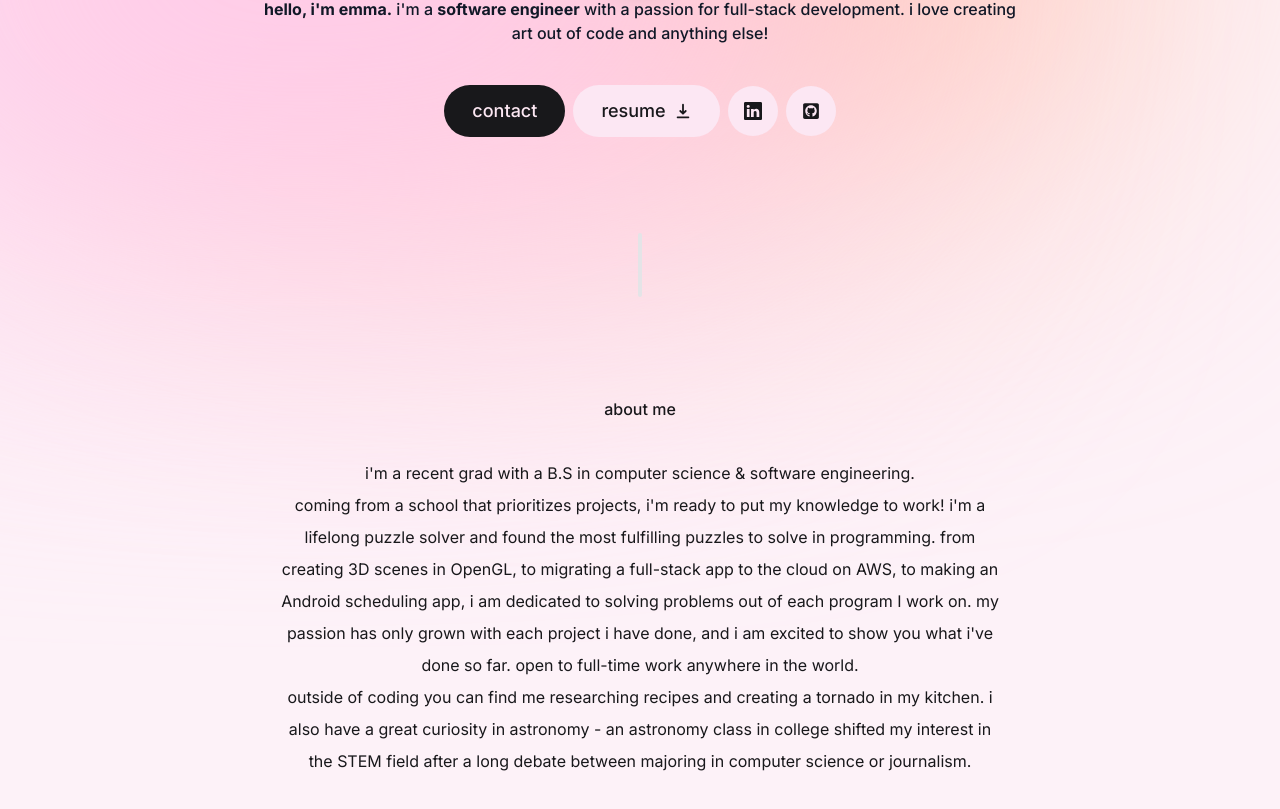
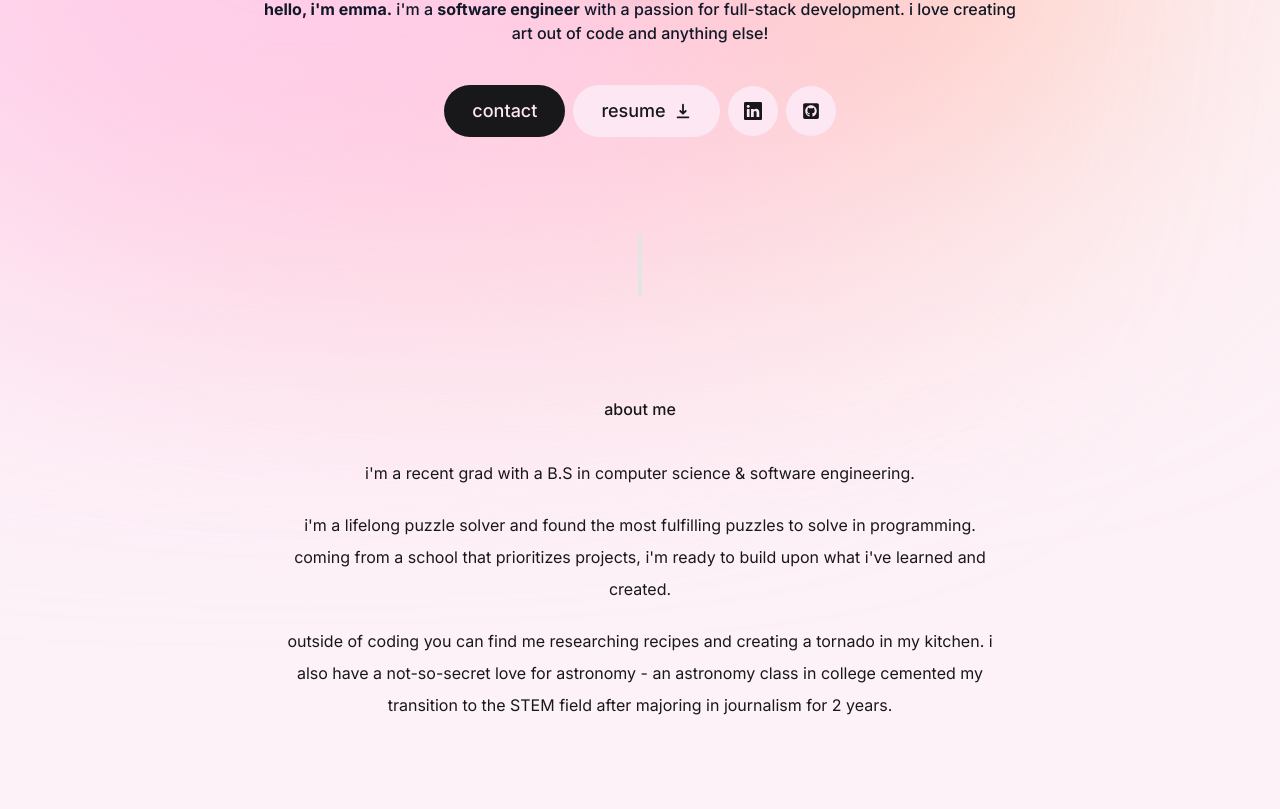
Before and after one commit to efilev/portfolio, a Next.js app: page / in a window 1280 px wide. Shown: the part 259-1068 px from the top of the page. Built offline with nearby package versions, Linux system fonts and the light colour scheme.

Commit message:
edited about

```diff
--- a/components/about.tsx
+++ b/components/about.tsx
@@ -14,18 +14,16 @@ export default function About() {
         }}
     >
         <SectionHeading>about me</SectionHeading>
-        <p>
+        <p className="mb-5">
             i&apos;m a recent grad with a B.S in computer science & software engineering.
         </p>
-        <p>
-            coming from a school that prioritizes projects, i'm ready to put my knowledge to work! i&apos;m a
-            lifelong puzzle solver and found the most fulfilling puzzles to solve in programming. from creating 3D
-            scenes in OpenGL, to migrating a full-stack app to the cloud on AWS, to making an Android scheduling app, i am dedicated to solving problems out of each program I work on.
-            my passion has only grown with each project i have done, and i am excited to show you what i've done so far. open to full-time work anywhere in the world.
+        <p className="mb-5">
+            i&apos;m a lifelong puzzle solver and found the most fulfilling puzzles to solve in programming. coming from a school that prioritizes projects, i&apos;m ready to
+            build upon what i&apos;ve learned and created.
         </p>
-        <p>
-            outside of coding you can find me researching recipes and creating a tornado in my kitchen. i also have a great curiosity in astronomy - an astronomy class in college shifted my
-            interest in the STEM field after a long debate between majoring in computer science or journalism.
+        <p className="mb-5">
+            outside of coding you can find me researching recipes and creating a tornado in my kitchen. i also have a not-so-secret love for astronomy - an astronomy class in college cemented my
+            transition to the STEM field after majoring in journalism for 2 years.
         </p>
     </motion.section>
   )
```
